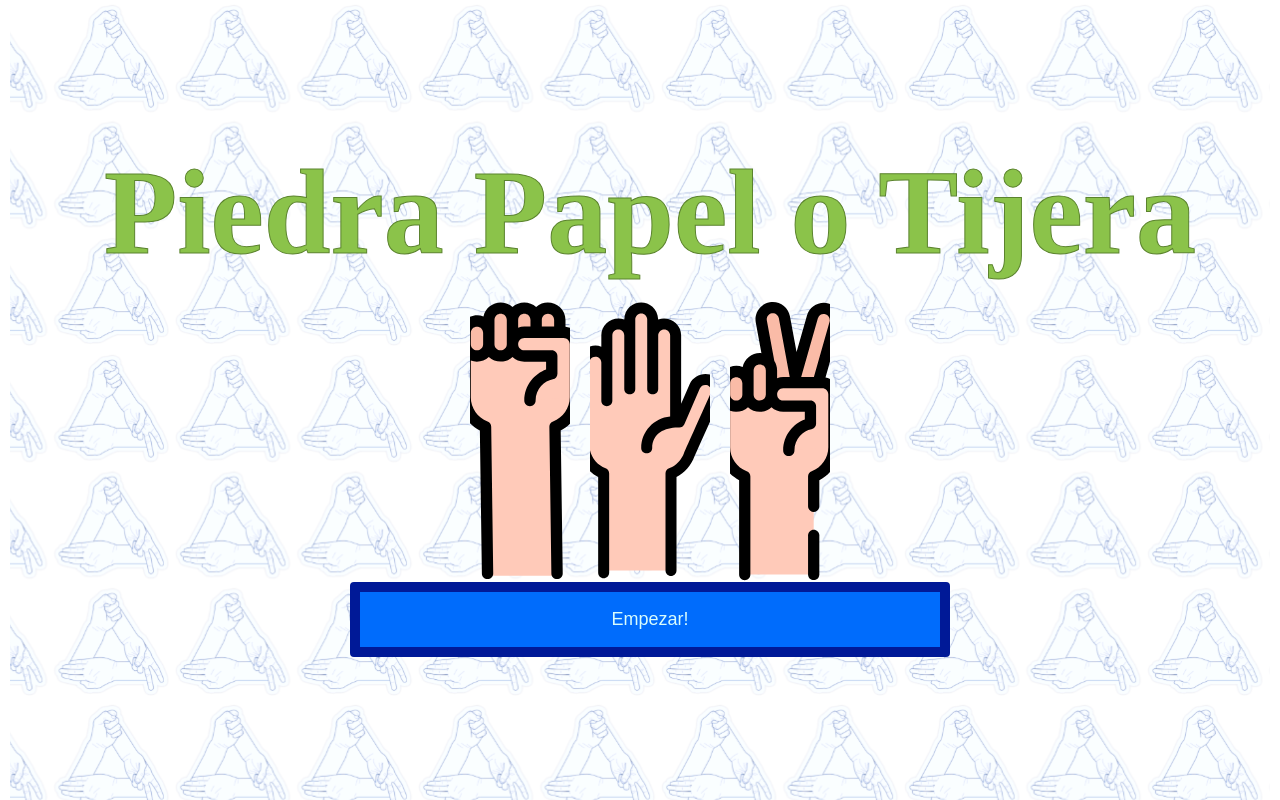
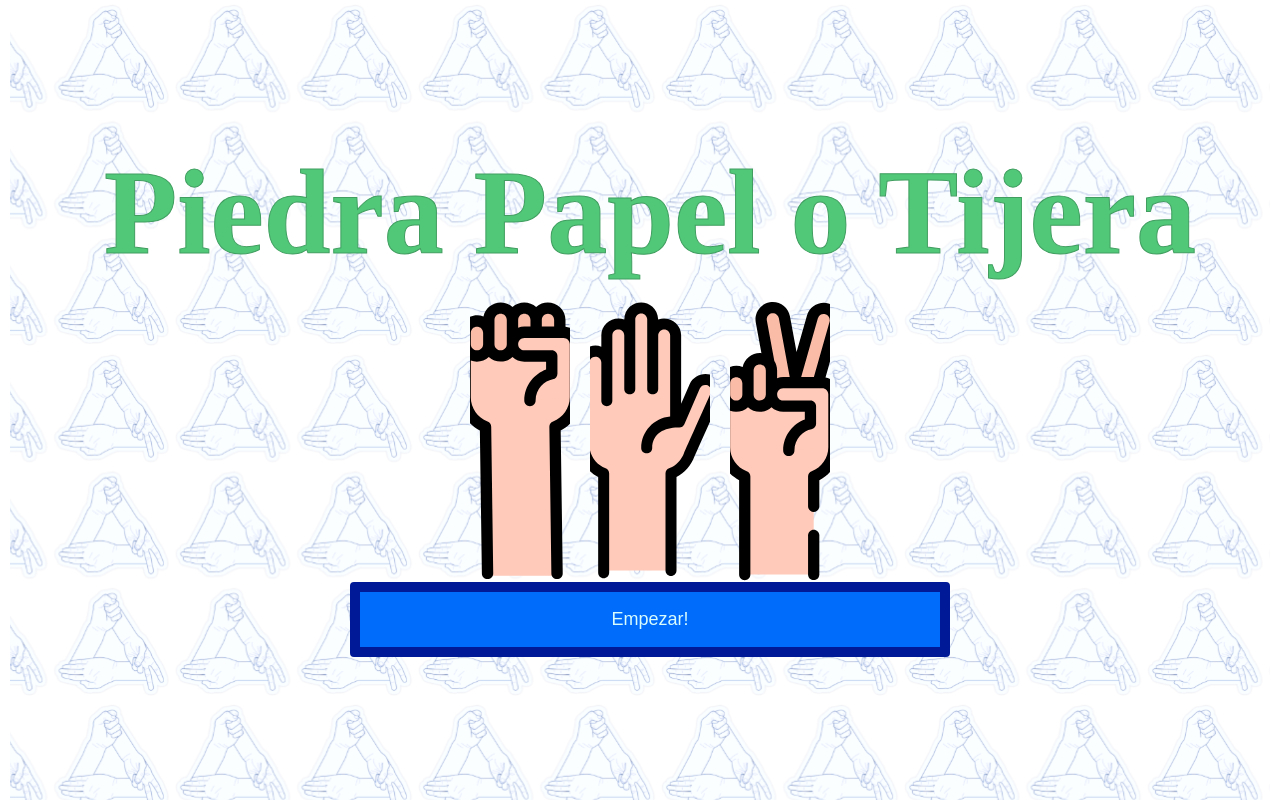
Before and after one commit to PabloMur/ppt-react, a React (Create React App) app: page / in a window 1280 px wide. Built offline with nearby package versions, Linux system fonts and the light colour scheme; a web font is replaced by a local one; what recoil-persist would draw is missing.

Commit message:
cambio de color titulares

```diff
--- a/src/components/customText/styles.module.css
+++ b/src/components/customText/styles.module.css
@@ -1,9 +1,9 @@
 .title {
   font-size: 7.5em;
   font-weight: bold;
-  color: #8bc34a;
+  color: #50c878;
   transition: all 3s ease;
-  -webkit-text-stroke: 1px #5b832e;
+  -webkit-text-stroke: 1px #419e60;
 }
 .body {
   font-size: 30px;
```
